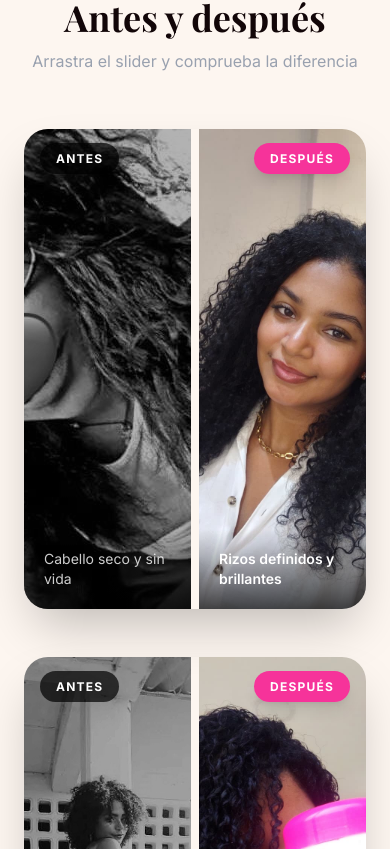
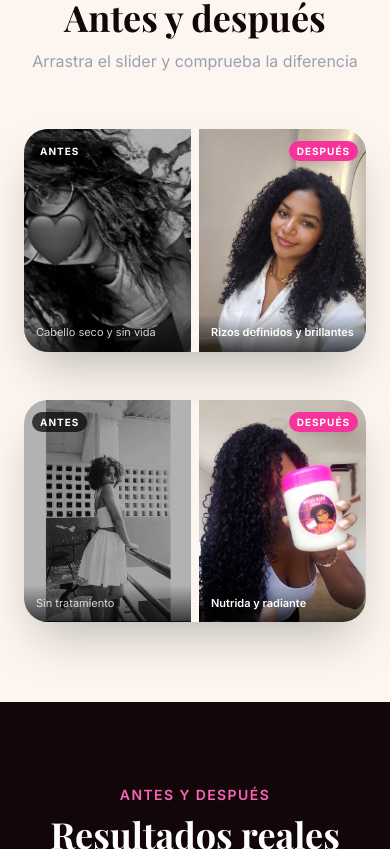
Before and after one commit to Brayan0225/vale-glow-hair, a Next.js app: page / in a window 390 px wide. Shown: the part 2735-3584 px from the top of the page. Built offline with nearby package versions, Linux system fonts and the light colour scheme; a web font is replaced by a local one.

Commit message:
Antes y después responsivo — aspect-ratio 3/4 en lugar de altura fija

```diff
--- a/app/components/BeforeAfter.tsx
+++ b/app/components/BeforeAfter.tsx
@@ -27,7 +27,7 @@ export default function BeforeAfter() {
           transition={{ duration: 0.6, delay: i * 0.15 }}
         >
           {/* ANTES */}
-          <div className="relative group overflow-hidden" style={{ height: 480 }}>
+          <div className="relative group overflow-hidden" style={{ aspectRatio: "3/4" }}>
             <Image
               src={pair.before.src}
               alt="Antes"
@@ -35,31 +35,31 @@ export default function BeforeAfter() {
               className="object-cover grayscale transition-all duration-700 group-hover:grayscale-0"
             />
             <div className="absolute inset-0 bg-black/30" />
-            <div className="absolute top-4 left-4">
-              <span className="bg-black/70 text-white text-xs font-bold px-4 py-2 rounded-full uppercase tracking-widest">
+            <div className="absolute top-2 left-2 md:top-4 md:left-4">
+              <span className="bg-black/70 text-white text-[10px] md:text-xs font-bold px-2 py-1 md:px-4 md:py-2 rounded-full uppercase tracking-widest">
                 Antes
               </span>
             </div>
-            <div className="absolute bottom-0 left-0 right-0 p-5 bg-gradient-to-t from-black/70 to-transparent">
-              <p className="text-white/80 text-sm">{pair.before.label}</p>
+            <div className="absolute bottom-0 left-0 right-0 p-3 md:p-5 bg-gradient-to-t from-black/70 to-transparent">
+              <p className="text-white/80 text-[11px] md:text-sm leading-tight">{pair.before.label}</p>
             </div>
           </div>
 
           {/* DESPUÉS */}
-          <div className="relative group overflow-hidden" style={{ height: 480 }}>
+          <div className="relative group overflow-hidden" style={{ aspectRatio: "3/4" }}>
             <Image
               src={pair.after.src}
               alt="Después"
               fill
               className="object-cover transition-transform duration-700 group-hover:scale-105"
             />
-            <div className="absolute top-4 right-4">
-              <span className="bg-pink-500 text-white text-xs font-bold px-4 py-2 rounded-full uppercase tracking-widest shadow-lg">
+            <div className="absolute top-2 right-2 md:top-4 md:right-4">
+              <span className="bg-pink-500 text-white text-[10px] md:text-xs font-bold px-2 py-1 md:px-4 md:py-2 rounded-full uppercase tracking-widest shadow-lg">
                 Después
               </span>
             </div>
-            <div className="absolute bottom-0 left-0 right-0 p-5 bg-gradient-to-t from-black/70 to-transparent">
-              <p className="text-white font-semibold text-sm">{pair.after.label}</p>
+            <div className="absolute bottom-0 left-0 right-0 p-3 md:p-5 bg-gradient-to-t from-black/70 to-transparent">
+              <p className="text-white font-semibold text-[11px] md:text-sm leading-tight">{pair.after.label}</p>
             </div>
           </div>
         </motion.div>
```
